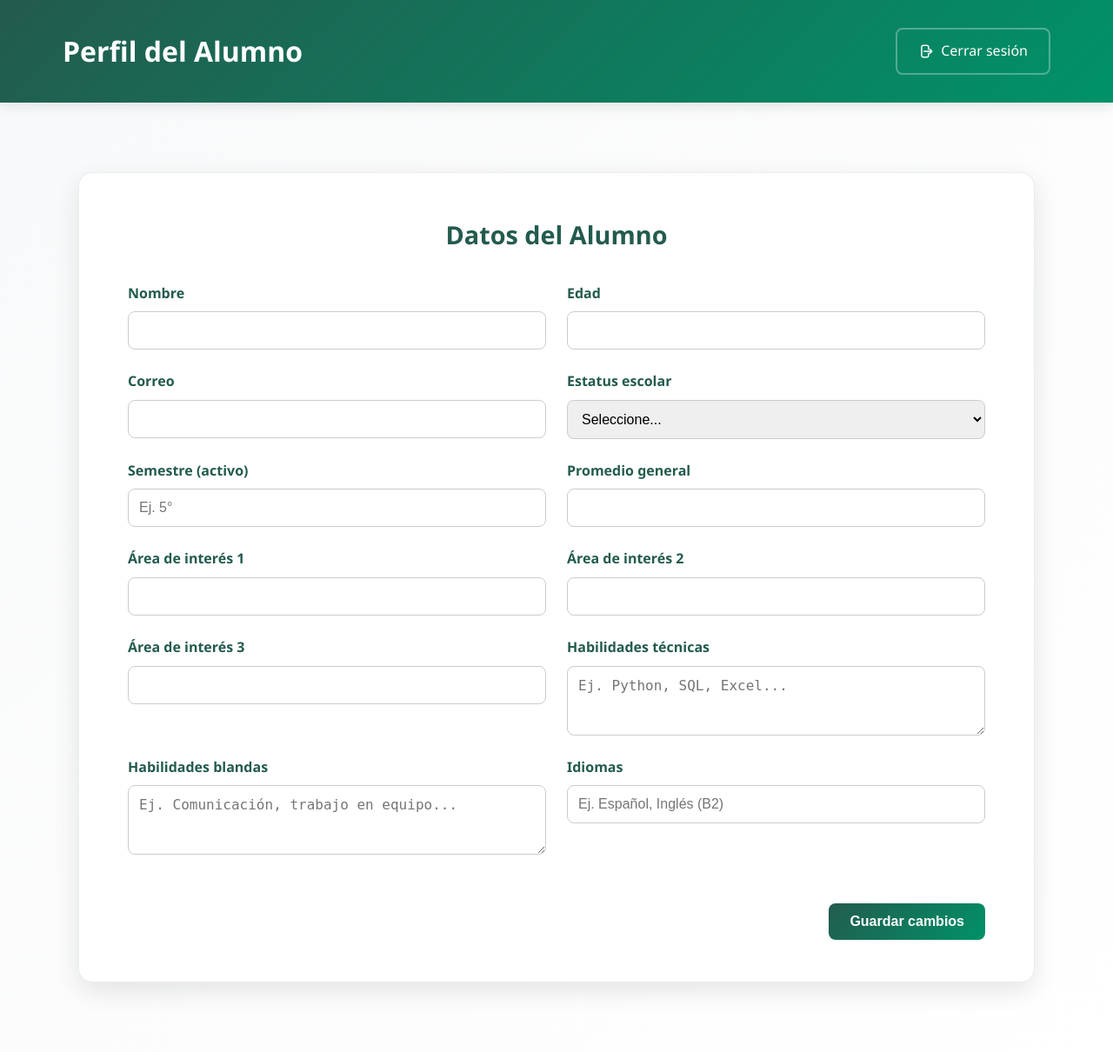
After one commit to Kilodemichote/Vinculacion_UNRC, a Flask app: page /alumnos/perfil in a window 1280 px wide. The commit adds this page. Shown: the whole page at 87% size. Run offline with Flask 3, Linux system fonts and the light colour scheme.

Commit message:
Se le dio funcion al boton perfil de alumnos

```diff
--- a/app.py
+++ b/app.py
@@ -142,7 +142,16 @@ def logout():
     flash('Has cerrado sesión exitosamente.', 'info')
     return redirect(url_for('home'))
 
+@app.route('/alumnos/perfil', methods=['GET', 'POST'])
+def alumnos_perfil():  # <-- Este es el nombre que usas en url_for
 
+    if request.method == 'POST':
+        # Aquí puedes procesar los datos del formulario si quieres
+        # nombre = request.form.get('nombre')
+        pass
+
+    # Esta línea busca 'alumnos_perfil.html' en tu carpeta 'templates'
+    return render_template('alumnos_perfil.html')
 
 #Empieza la seccion de empresas
 @app.route('/empresas')
--- a/frontend/static/css/dashboard.css
+++ b/frontend/static/css/dashboard.css
@@ -432,3 +432,8 @@ body {
         border-width: 3px;
     }
 }
+
+.card-link {
+  text-decoration: none;  /* Quita el subrayado */
+  color: inherit;         /* Hace que el texto herede el color de su padre (en lugar de ser azul) */
+}
--- /dev/null
+++ b/frontend/templates/alumnos_perfil.html
@@ -0,0 +1,204 @@
+<!DOCTYPE html>
+<html lang="es">
+
+<head>
+    <meta charset="UTF-8">
+    <meta name="viewport" content="width=device-width, initial-scale=1.0">
+    <title>Perfil del Alumno</title>
+    <link rel="stylesheet" href="{{ url_for('static', filename='css/dashboard.css') }}">
+    <style>
+        /* Estilo adicional específico para el formulario */
+        .form-container {
+            background: var(--white);
+            border-radius: 16px;
+            padding: 3rem 3.5rem;
+            box-shadow: 0 10px 30px var(--shadow);
+            max-width: 1100px;
+            /* antes 900px */
+            margin: 2rem auto;
+            border: 1px solid rgba(35, 91, 78, 0.1);
+            transition: max-width 0.3s ease;
+        }
+
+        .form-container h2 {
+            text-align: center;
+            color: var(--primary-green);
+            font-size: 1.8rem;
+            font-weight: 600;
+            margin-bottom: 2rem;
+        }
+
+        form {
+            display: grid;
+            grid-template-columns: 1fr 1fr;
+            gap: 1.5rem;
+        }
+
+        .form-group {
+            display: flex;
+            flex-direction: column;
+        }
+
+        .form-group label {
+            font-weight: 600;
+            margin-bottom: 0.5rem;
+            color: var(--primary-green);
+        }
+
+        .form-group input,
+        .form-group select,
+        .form-group textarea {
+            padding: 0.75rem;
+            border: 1px solid #ccc;
+            border-radius: 8px;
+            font-size: 1rem;
+            transition: border-color 0.2s, box-shadow 0.2s;
+        }
+
+        .form-group input:focus,
+        .form-group select:focus,
+        .form-group textarea:focus {
+            outline: none;
+            border-color: var(--secondary-teal);
+            box-shadow: 0 0 0 3px rgba(0, 146, 104, 0.2);
+        }
+
+        .form-group textarea {
+            resize: vertical;
+            min-height: 80px;
+        }
+
+        .form-actions {
+            grid-column: 1 / -1;
+            text-align: right;
+            margin-top: 2rem;
+        }
+
+        .submit-btn {
+            background: linear-gradient(135deg, var(--primary-green), var(--secondary-teal));
+            color: var(--white);
+            padding: 0.75rem 1.5rem;
+            border: none;
+            border-radius: 8px;
+            font-size: 1rem;
+            font-weight: bold;
+            cursor: pointer;
+            transition: transform 0.2s, box-shadow 0.2s;
+        }
+
+        .submit-btn:hover {
+            transform: translateY(-2px);
+            box-shadow: 0 8px 25px rgba(35, 91, 78, 0.3);
+        }
+
+        @media (max-width: 768px) {
+            form {
+                grid-template-columns: 1fr;
+            }
+        }
+    </style>
+</head>
+
+<body>
+    <div class="dashboard-container">
+        <!-- Encabezado -->
+        <header class="dashboard-header">
+            <div class="header-content">
+                <h1>Perfil del Alumno</h1>
+                <nav class="header-nav">
+                    <a href="/logout" class="logout-btn">
+                        <svg xmlns="http://www.w3.org/2000/svg" fill="none" viewBox="0 0 24 24" stroke-width="2"
+                            stroke="currentColor">
+                            <path stroke-linecap="round" stroke-linejoin="round"
+                                d="M15.75 9V5.25A2.25 2.25 0 0013.5 3h-6A2.25 2.25 0 005.25 5.25v13.5A2.25 2.25 0 007.5 21h6a2.25 2.25 0 002.25-2.25V15M9 12h12m0 0l-3-3m3 3l-3 3" />
+                        </svg>
+                        Cerrar sesión
+                    </a>
+                </nav>
+            </div>
+        </header>
+
+        <!-- Contenido principal -->
+        <main class="dashboard-main">
+            <div class="dashboard-content">
+                <div class="form-container">
+                    <h2>Datos del Alumno</h2>
+                    <form action="/alumnos/perfil" method="POST">
+
+                        <div class="form-group">
+                            <label for="nombre">Nombre</label>
+                            <input type="text" id="nombre" name="nombre" required>
+                        </div>
+
+                        <div class="form-group">
+                            <label for="edad">Edad</label>
+                            <input type="number" id="edad" name="edad" required>
+                        </div>
+
+                        <div class="form-group">
+                            <label for="correo">Correo</label>
+                            <input type="email" id="correo" name="correo" required>
+                        </div>
+
+                        <div class="form-group">
+                            <label for="estatus">Estatus escolar</label>
+                            <select id="estatus" name="estatus" required>
+                                <option value="">Seleccione...</option>
+                                <option value="Activo">Activo</option>
+                                <option value="Inactivo">Inactivo</option>
+                            </select>
+                        </div>
+
+                        <div class="form-group">
+                            <label for="semestre">Semestre (activo)</label>
+                            <input type="text" id="semestre" name="semestre" placeholder="Ej. 5°" required>
+                        </div>
+
+                        <div class="form-group">
+                            <label for="promedio">Promedio general</label>
+                            <input type="number" step="0.01" id="promedio" name="promedio" required>
+                        </div>
+
+                        <div class="form-group">
+                            <label for="area1">Área de interés 1</label>
+                            <input type="text" id="area1" name="area1" required>
+                        </div>
+
+                        <div class="form-group">
+                            <label for="area2">Área de interés 2</label>
+                            <input type="text" id="area2" name="area2" required>
+                        </div>
+
+                        <div class="form-group">
+                            <label for="area3">Área de interés 3</label>
+                            <input type="text" id="area3" name="area3" required>
+                        </div>
+
+                        <div class="form-group">
+                            <label for="habilidades_tecnicas">Habilidades técnicas</label>
+                            <textarea id="habilidades_tecnicas" name="habilidades_tecnicas"
+                                placeholder="Ej. Python, SQL, Excel..." required></textarea>
+                        </div>
+
+                        <div class="form-group">
+                            <label for="habilidades_blandas">Habilidades blandas</label>
+                            <textarea id="habilidades_blandas" name="habilidades_blandas"
+                                placeholder="Ej. Comunicación, trabajo en equipo..." required></textarea>
+                        </div>
+
+                        <div class="form-group">
+                            <label for="idiomas">Idiomas</label>
+                            <input type="text" id="idiomas" name="idiomas" placeholder="Ej. Español, Inglés (B2)" required>
+                        </div>
+
+                        <div class="form-actions">
+                            <button type="submit" class="submit-btn">Guardar cambios</button>
+                        </div>
+                    </form>
+                </div>
+            </div>
+        </main>
+    </div>
+</body>
+
+</html>
```
Also changed, not shown: frontend/templates/alumnos_dashboard.html (+38 -21 lines).
